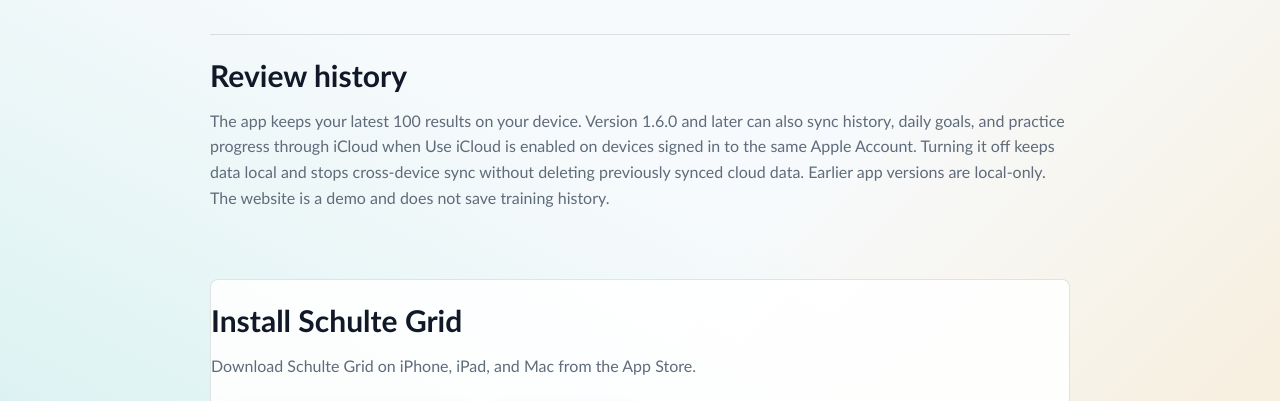
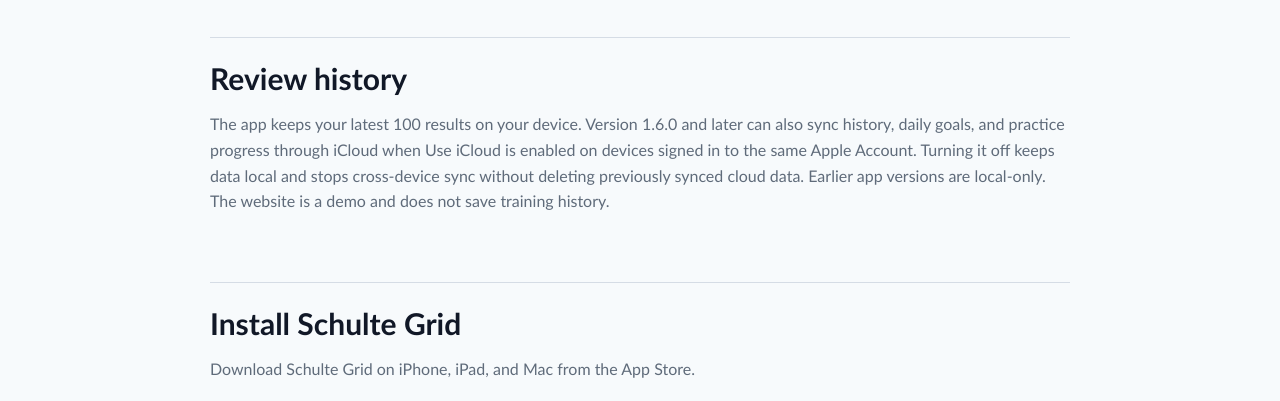
Before and after one commit to qq345386817/schulte-grid, a website: page help.html in a window 1280 px wide. Shown: the part 781-1182 px from the top of the page. Drawn offline with Linux system fonts and the light colour scheme.

Commit message:
Establish accessible light and dark website design tokens

```diff
--- a/style/base.css
+++ b/style/base.css
@@ -1,30 +1,9 @@
+@import url('./tokens.css');
+
 * { box-sizing: border-box; }
 
 :root {
   color-scheme: light dark;
-  --bg: #f7fafc;
-  --surface: rgba(255, 255, 255, 0.88);
-  --surface-strong: #ffffff;
-  --text: #111827;
-  --muted: #5f6b7a;
-  --border: rgba(17, 24, 39, 0.12);
-  --primary: #2563eb;
-  --primary-dark: #1d4ed8;
-  --mint: #14b8a6;
-  --amber: #f59e0b;
-  --shadow: 0 22px 70px rgba(30, 64, 175, 0.12);
-}
-
-@media (prefers-color-scheme: dark) {
-  :root {
-    --bg: #101318;
-    --surface: rgba(25, 31, 41, 0.88);
-    --surface-strong: #191f29;
-    --text: #eef4ff;
-    --muted: #aeb8c7;
-    --border: rgba(255, 255, 255, 0.13);
-    --shadow: 0 22px 70px rgba(0, 0, 0, 0.38);
-  }
 }
 
 html,
@@ -35,12 +14,8 @@
 
 body {
   color: var(--text);
-  background:
-    linear-gradient(145deg, rgba(37, 99, 235, 0.16), transparent 34%),
-    linear-gradient(28deg, rgba(20, 184, 166, 0.16), transparent 38%),
-    linear-gradient(315deg, rgba(245, 158, 11, 0.16), transparent 34%),
-    var(--bg);
-  font-family: Avenir Next, Avenir, Trebuchet MS, Segoe UI, sans-serif;
+  background: var(--bg);
+  font-family: var(--font-sans);
   line-height: 1.62;
 }
 
@@ -104,7 +79,7 @@
 }
 
 .nav a {
-  min-height: 34px;
+  min-height: 44px;
   display: inline-flex;
   align-items: center;
   color: var(--muted);
@@ -119,14 +94,14 @@
   border: 1px solid transparent;
   border-radius: 8px;
   background: var(--primary);
-  color: #ffffff;
+  color: var(--on-primary);
 }
 
 .language-switch {
-  min-height: 34px;
+  min-height: 44px;
   max-width: 150px;
   padding: 0 34px 0 12px;
-  border: 1px solid var(--border);
+  border: 1px solid var(--control-border);
   border-radius: 8px;
   background:
     linear-gradient(45deg, transparent 50%, var(--muted) 50%) calc(100% - 18px) 50% / 6px 6px no-repeat,
@@ -157,7 +132,7 @@
   width: fit-content;
   margin: 0 0 14px;
   padding: 7px 11px;
-  border: 1px solid var(--border);
+  border: 1px solid var(--control-border);
   border-radius: 999px;
   color: var(--primary);
   background: var(--surface);
@@ -201,18 +176,18 @@
   justify-content: center;
   gap: 9px;
   padding: 0 18px;
-  border: 1px solid var(--border);
+  border: 1px solid var(--control-border);
   border-radius: 8px;
   background: var(--surface-strong);
   color: var(--text);
   font-weight: 800;
-  box-shadow: 0 8px 22px rgba(30, 64, 175, 0.10);
+  cursor: pointer;
 }
 
 .button.primary {
   border-color: transparent;
-  background: linear-gradient(135deg, var(--primary), var(--mint));
-  color: #ffffff;
+  background: var(--primary);
+  color: var(--on-primary);
 }
 
 .store-icon {
@@ -340,7 +315,9 @@
 }
 
 .article h1 {
-  font-size: 48px;
+  font-size: 40px;
+  line-height: 1.25;
+  overflow-wrap: anywhere;
 }
 
 .article section {
@@ -354,10 +331,8 @@
 }
 
 .install-panel {
-  padding: 22px;
-  border: 1px solid var(--border);
-  border-radius: 8px;
-  background: var(--surface);
+  padding: 28px 0;
+  border-top: 1px solid var(--border);
 }
 
 .footer {
@@ -365,6 +340,15 @@
   color: var(--muted);
   text-align: center;
   font-size: 14px;
+}
+
+a:focus-visible, button:focus-visible, select:focus-visible, input:focus-visible, summary:focus-visible {
+  outline: 3px solid var(--primary);
+  outline-offset: 4px;
+}
+
+@media (prefers-reduced-motion: no-preference) {
+  .button, .icon-button { transition: background-color 120ms ease, border-color 120ms ease; }
 }
 
 @media (max-width: 860px) {
@@ -387,7 +371,7 @@
 
   h1,
   .article h1 {
-    font-size: 42px;
+    font-size: 36px;
   }
 
   .lead {
--- /dev/null
+++ b/style/tokens.css
@@ -0,0 +1,92 @@
+/* Generated by npm run build from style/tokens.json. */
+:root {
+  --bg: #f7fafc;
+  --surface-strong: #ffffff;
+  --surface-soft: #edf2f7;
+  --text: #111827;
+  --muted: #5f6b7a;
+  --border: #d5dce5;
+  --control-border: #7a8797;
+  --primary: #2563eb;
+  --on-primary: #ffffff;
+  --mint: #087b60;
+  --mint-soft: #e5f4ef;
+  --amber: #f59e0b;
+  --next-bg: #fff3d6;
+  --next-ink: #77420c;
+  --space-1: 4px;
+  --space-2: 8px;
+  --space-4: 16px;
+  --space-6: 24px;
+  --space-8: 32px;
+  --space-12: 48px;
+  --radius-sm: 4px;
+  --radius-md: 6px;
+  --radius-lg: 8px;
+  --page-title-size: 32px;
+  --page-title-line: 40px;
+  --page-title-weight: 750;
+  --section-title-size: 24px;
+  --section-title-line: 32px;
+  --section-title-weight: 700;
+  --stat-number-size: 24px;
+  --stat-number-line: 30px;
+  --stat-number-weight: 650;
+  --tile-number-size: 26px;
+  --tile-number-line: 32px;
+  --tile-number-weight: 600;
+  --body-size: 16px;
+  --body-line: 26px;
+  --body-weight: 400;
+  --label-size: 14px;
+  --label-line: 22px;
+  --label-weight: 600;
+  --caption-size: 13px;
+  --caption-line: 20px;
+  --caption-weight: 400;
+  --surface: var(--surface-strong);
+  --font-sans: 'Avenir Next', Avenir, 'Trebuchet MS', 'Segoe UI', sans-serif;
+}
+@media (prefers-color-scheme: dark) {
+  :root {
+  --bg: #101318;
+  --surface-strong: #191f29;
+  --surface-soft: #242c37;
+  --text: #eef4ff;
+  --muted: #aeb8c7;
+  --border: #394555;
+  --control-border: #718195;
+  --primary: #78b4f1;
+  --on-primary: #101318;
+  --mint: #93d9c3;
+  --mint-soft: #193d32;
+  --amber: #e8b85a;
+  --next-bg: #40331d;
+  --next-ink: #f3d6a0;
+  }
+}
+html[data-theme] {
+  --surface-soft: #edf2f7;
+  --control-border: #7a8797;
+  --on-primary: #ffffff;
+  --mint: #087b60;
+  --mint-soft: #e5f4ef;
+  --next-bg: #fff3d6;
+  --next-ink: #77420c;
+}
+html[data-theme="night"] {
+  --bg: #101318;
+  --surface-strong: #191f29;
+  --surface-soft: #242c37;
+  --text: #eef4ff;
+  --muted: #aeb8c7;
+  --border: #394555;
+  --control-border: #718195;
+  --primary: #78b4f1;
+  --on-primary: #101318;
+  --mint: #93d9c3;
+  --mint-soft: #193d32;
+  --amber: #e8b85a;
+  --next-bg: #40331d;
+  --next-ink: #f3d6a0;
+}
```
Also changed, not shown: scripts/design-tokens.mjs (added, +38 -0 lines), style/tokens.json (added, +49 -0 lines).
